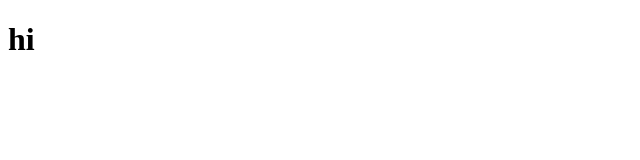
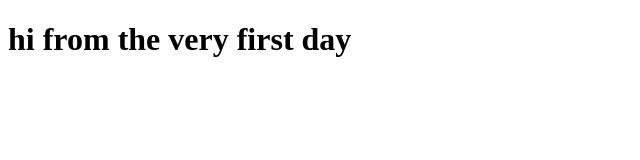
Before and after one commit to aobeid1979/nutorna.github.io, a plain HTML site: page index.html in a window 1280 px wide. Shown: the whole page, without its empty margins (0-640 px from the left). Drawn offline with Linux system fonts and the light colour scheme.

Commit message:
change the title

```diff
--- a/index.html
+++ b/index.html
@@ -6,6 +6,6 @@
     <title>Document</title>
 </head>
 <body>
-    <h1>hi</h1>
+    <h1>hi from the very first day</h1>
 </body>
 </html>
```
